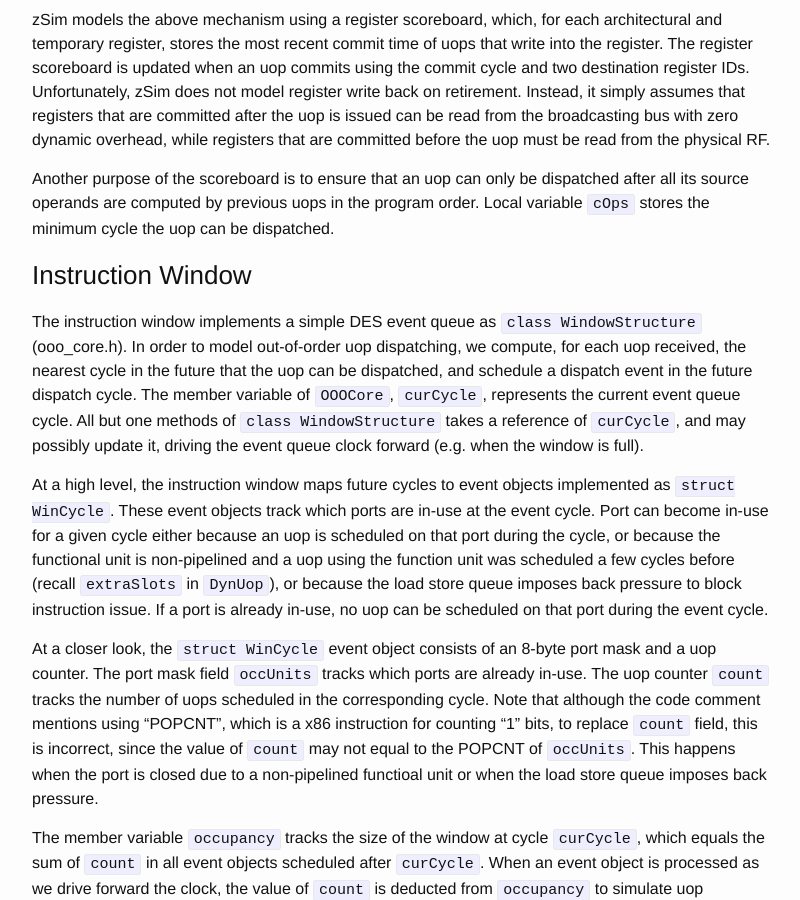
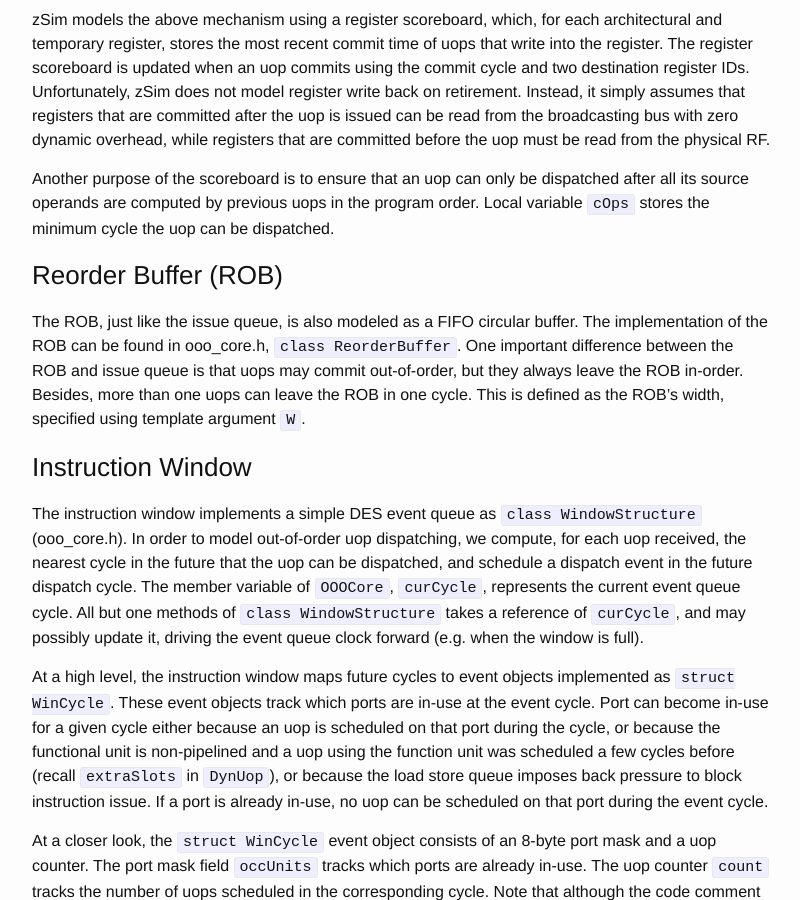
Before and after one commit to wangziqi2013/wangziqi2013.github.io, a Jekyll site: the page built from _posts/2019-12-31-zsim-microarch.markdown, in a window 1280 px wide and 900 px high, scrolled down 16735 px. Shown: the whole window, without its empty margins (238-1038 px from the left). Built offline with Jekyll 4.4.1, drawn with Linux system fonts in a browser that asks for light colours.

Commit message:
Adding ROB

```diff
--- a/_posts/2019-12-31-zsim-microarch.markdown
+++ b/_posts/2019-12-31-zsim-microarch.markdown
@@ -608,6 +608,15 @@ bus with zero dynamic overhead, while registers that are committed before the uo
 Another purpose of the scoreboard is to ensure that an uop can only be dispatched after all its source operands are
 computed by previous uops in the program order. Local variable `cOps` stores the minimum cycle the uop can be dispatched.
 
+### Reorder Buffer (ROB)
+
+The ROB, just like the issue queue, is also modeled as a FIFO circular buffer. The implementation of the ROB can be found
+in ooo\_core.h, `class ReorderBuffer`. One important difference between the ROB and issue queue is that uops may commit
+out-of-order, but they always leave the ROB in-order. Besides, more than one uops can leave the ROB in one cycle. This is
+defined as the ROB's width, specified using template argument `W`.
+
+
+
 ### Instruction Window
 
 The instruction window implements a simple DES event queue as `class WindowStructure` (ooo\_core.h). In order to model
```
